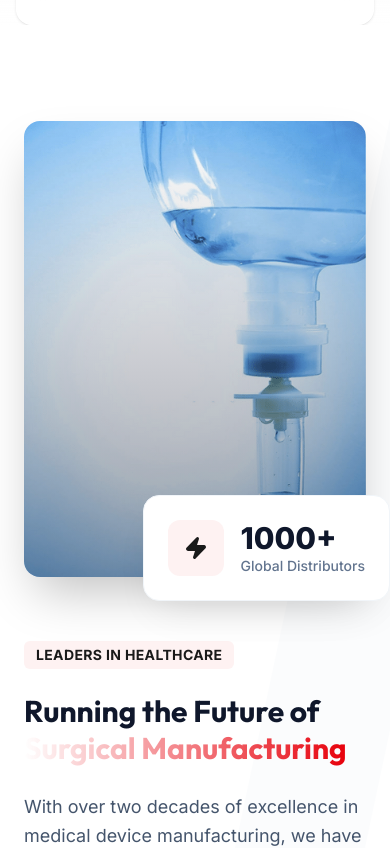
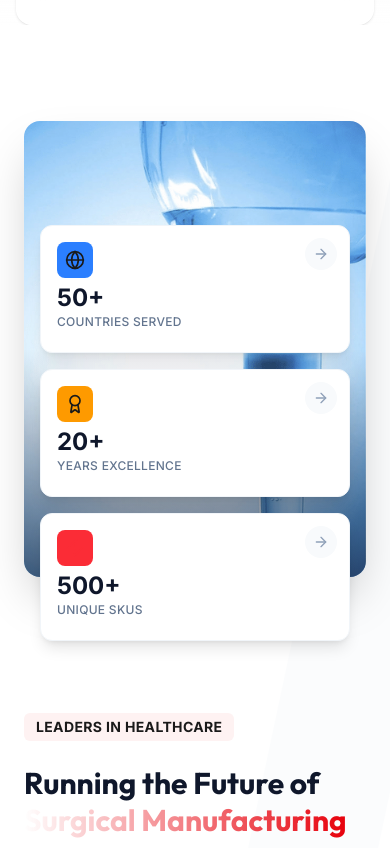
Before and after one commit to nema12344/medical-web, a Next.js app: page / in a window 390 px wide. Shown: the part 1201-2049 px from the top of the page. Built offline with nearby package versions, Linux system fonts and the light colour scheme; grey boxes are pictures that could not be loaded.

Commit message:
design-change

```diff
--- a/app/components/CompanyIntroSection.tsx
+++ b/app/components/CompanyIntroSection.tsx
@@ -1,7 +1,53 @@
 'use client';
-import { CheckCircle2, Zap } from 'lucide-react';
+import { useState } from 'react';
+import { CheckCircle2, Globe, Users, Award, Briefcase, ArrowRight, Zap } from 'lucide-react';
 import Image from 'next/image';
-import { motion } from 'framer-motion';
+import { motion, AnimatePresence } from 'framer-motion';
+
+// --- Reusable Interactive Card Component ---
+const InteractiveStatCard = ({ states }: { states: { icon: any; title: string; desc: string; color: string }[] }) => {
+  const [index, setIndex] = useState(0);
+
+  const nextState = () => {
+    setIndex((prev) => (prev + 1) % states.length);
+  };
+
+  const current = states[index];
+
+  return (
+    <div className="bg-white rounded-xl shadow-lg border border-slate-100 p-4 w-full flex flex-col justify-between h-32 relative overflow-hidden group">
+      <AnimatePresence mode='wait'>
+        <motion.div
+          key={index}
+          initial={{ opacity: 0, y: 10 }}
+          animate={{ opacity: 1, y: 0 }}
+          exit={{ opacity: 0, y: -10 }}
+          transition={{ duration: 0.2 }}
+          className="flex flex-col h-full"
+        >
+          <div className="flex items-start justify-between mb-2">
+            <div className={`p-2 rounded-lg ${current.color} bg-opacity-10 text-${current.color.replace('bg-', '')}`}>
+              <current.icon className={`w-5 h-5 ${current.color.replace('bg-', 'text-')}`} />
+            </div>
+          </div>
+          <div>
+            <div className="text-2xl font-bold text-slate-900 leading-none mb-1">{current.title}</div>
+            <div className="text-xs font-medium text-slate-500 uppercase tracking-wide">{current.desc}</div>
+          </div>
+        </motion.div>
+      </AnimatePresence>
+
+      {/* Interactive Arrow */}
+      <button
+        onClick={nextState}
+        className="absolute top-3 right-3 w-8 h-8 rounded-full bg-slate-50 hover:bg-slate-100 flex items-center justify-center transition-colors text-slate-400 hover:text-medical-red z-10"
+        title="Next Stat"
+      >
+        <ArrowRight className="w-4 h-4" />
+      </button>
+    </div>
+  );
+};
 
 export default function CompanyIntroSection() {
   const certifications = [
@@ -11,6 +57,22 @@ export default function CompanyIntroSection() {
     'MDR 2017 Approved'
   ];
 
+  // Data for the interactive cards
+  const statsData1 = [
+    { icon: Globe, title: "50+", desc: "Countries Served", color: "bg-blue-500" },
+    { icon: Users, title: "1000+", desc: "Global Distributors", color: "bg-indigo-500" }
+  ];
+
+  const statsData2 = [
+    { icon: Award, title: "20+", desc: "Years Excellence", color: "bg-amber-500" },
+    { icon: Briefcase, title: "100%", desc: "Commitment", color: "bg-orange-500" }
+  ];
+
+  const statsData3 = [
+    { icon: Zap, title: "500+", desc: "Unique SKUs", color: "bg-red-500" },
+    { icon: CheckCircle2, title: "Zero", desc: "Defect Rate Goal", color: "bg-emerald-500" }
+  ];
+
   return (
     <section className="py-24 bg-white overflow-hidden relative">
       <div className="absolute top-0 right-0 w-1/3 h-full bg-slate-50 -skew-x-12 z-0 opacity-50" />
@@ -18,7 +80,7 @@ export default function CompanyIntroSection() {
       <div className="max-w-7xl mx-auto px-6 relative z-10">
         <div className="grid grid-cols-1 lg:grid-cols-2 gap-16 items-center">
 
-          {/* LEFT SIDE - Image with Overlay Card */}
+          {/* LEFT SIDE - Image with Overlay Cards */}
           <motion.div
             initial={{ opacity: 0, x: -50 }}
             whileInView={{ opacity: 1, x: 0 }}
@@ -26,7 +88,7 @@ export default function CompanyIntroSection() {
             viewport={{ once: true }}
             className="relative"
           >
-            <div className="relative rounded-2xl overflow-hidden shadow-2xl">
+            <div className="relative rounded-2xl overflow-hidden shadow-2xl mb-6 lg:mb-0">
               <Image
                 src="/images/DISPOSABLE-SURGICAL-ITEMS.png"
                 alt="Medical Manufacturing Facility"
@@ -34,24 +96,15 @@ export default function CompanyIntroSection() {
                 height={500}
                 className="w-full h-auto object-cover hover:scale-105 transition-transform duration-700"
               />
-              <div className="absolute inset-0 bg-gradient-to-t from-slate-900/40 to-transparent" />
+              <div className="absolute inset-0 bg-gradient-to-t from-slate-900/60 via-transparent to-transparent" />
             </div>
 
-            {/* Floating Stats Card */}
-            <motion.div
-              initial={{ y: 20, opacity: 0 }}
-              whileInView={{ y: 0, opacity: 1 }}
-              transition={{ delay: 0.3 }}
-              className="absolute -bottom-6 -right-6 md:top-10 md:left-10 md:right-auto md:bottom-auto bg-white rounded-2xl shadow-[0_20px_40px_-15px_rgba(0,0,0,0.1)] p-6 flex gap-4 items-center border border-slate-100 max-w-xs z-20"
-            >
-              <div className="p-4 rounded-xl bg-red-50 text-medical-red">
-                <Zap className="w-6 h-6 fill-current" />
-              </div>
-              <div>
-                <div className="text-3xl font-extrabold text-slate-900">1000+</div>
-                <div className="text-sm text-slate-500 font-medium">Global Distributors</div>
-              </div>
-            </motion.div>
+            {/* Overlaid Interactive Grid - Horizontal Layout on Desktop */}
+            <div className="absolute -bottom-10 left-4 right-4 lg:left-8 lg:right-auto lg:w-[90%] grid grid-cols-1 sm:grid-cols-3 gap-4">
+              <InteractiveStatCard states={statsData1} />
+              <InteractiveStatCard states={statsData2} />
+              <InteractiveStatCard states={statsData3} />
+            </div>
           </motion.div>
 
           {/* RIGHT SIDE - Content */}
@@ -60,6 +113,7 @@ export default function CompanyIntroSection() {
             whileInView={{ opacity: 1, x: 0 }}
             transition={{ duration: 0.8 }}
             viewport={{ once: true }}
+            className="mt-12 lg:mt-0"
           >
             {/* Highlight Badge */}
             <span className="inline-block py-1 px-3 rounded-md bg-red-50 text-medical-red text-sm font-bold tracking-wide mb-6">
@@ -83,13 +137,19 @@ export default function CompanyIntroSection() {
             </div>
 
             {/* Certifications List */}
-            <div className="grid grid-cols-1 sm:grid-cols-2 gap-3">
+            <div className="grid grid-cols-1 sm:grid-cols-2 gap-3 mb-8">
               {certifications.map((cert, index) => (
                 <div key={index} className="flex items-center gap-3 p-3 rounded-lg hover:bg-slate-50 transition-colors">
                   <CheckCircle2 className="w-5 h-5 text-medical-red flex-shrink-0" />
                   <span className="text-slate-700 font-medium">{cert}</span>
                 </div>
               ))}
+            </div>
+
+            {/* Subtle Interactive Hint */}
+            <div className="flex items-center gap-2 text-sm text-slate-400 italic">
+              <div className="w-8 h-[1px] bg-slate-300"></div>
+              <span>Click arrows on the stats to see more</span>
             </div>
 
           </motion.div>
--- /dev/null
+++ b/app/components/ScrollingServices.tsx
@@ -0,0 +1,194 @@
+'use client';
+
+import React from 'react';
+import { Swiper, SwiperSlide } from 'swiper/react';
+import { Pagination, Autoplay, Navigation } from 'swiper/modules';
+import 'swiper/css';
+import 'swiper/css/pagination';
+import 'swiper/css/navigation';
+import {
+    Factory, Globe, Info, Award, ArrowRight, ShieldCheck, Truck,
+    Stethoscope, Microscope, Syringe, Tag, Leaf
+} from 'lucide-react';
+import Link from 'next/link';
+
+const services = [
+    {
+        id: 1,
+        title: 'Quality Parameters',
+        description: 'Stringent quality control measures ensuring the highest standards in medical device manufacturing.',
+        icon: Award,
+        link: '#'
+    },
+    {
+        id: 2,
+        title: 'Contract MFG.',
+        description: 'Comprehensive contract manufacturing services tailored to meet specific client requirements.',
+        icon: Factory,
+        link: '#'
+    },
+    {
+        id: 3,
+        title: 'Export Unit',
+        description: 'Global distribution network serving healthcare providers across international markets.',
+        icon: Globe,
+        link: '#'
+    },
+    {
+        id: 4,
+        title: 'About Company',
+        description: 'Leading manufacturer with decades of experience in surgical disposables and medical devices.',
+        icon: Info,
+        link: '#'
+    },
+    {
+        id: 5,
+        title: 'Regulatory Support',
+        description: 'Full assistance with FDA, CE, and ISO documentations for international product registration.',
+        icon: ShieldCheck,
+        link: '#'
+    },
+    {
+        id: 6,
+        title: 'Custom Logistics',
+        description: 'Specialized cold-chain and secure logistics solutions for sensitive medical equipment.',
+        icon: Truck,
+        link: '#'
+    },
+    {
+        id: 7,
+        title: 'Clinical Training',
+        description: 'On-site workshops and digital materials to train staff on the proper usage of our devices.',
+        icon: Stethoscope,
+        link: '#'
+    },
+    {
+        id: 8,
+        title: 'R&D Innovation',
+        description: 'Continuous innovation in material science and product design to improve patient outcomes.',
+        icon: Microscope,
+        link: '#'
+    },
+    {
+        id: 9,
+        title: 'Sterilization Services',
+        description: 'In-house ETO and Gamma sterilization facilities ensuring 100% sterile and safe products.',
+        icon: Syringe,
+        link: '#'
+    },
+    {
+        id: 10,
+        title: 'Private Labeling',
+        description: 'End-to-end OEM/ODM solutions allowing brands to launch premium medical products.',
+        icon: Tag,
+        link: '#'
+    },
+    {
+        id: 11,
+        title: 'Sustainable Tech',
+        description: 'Eco-friendly manufacturing processes committed to reducing carbon footprint in healthcare.',
+        icon: Leaf,
+        link: '#'
+    }
+];
+
+export default function ScrollingServices() {
+    return (
+        <section className="py-20 bg-gray-50 overflow-hidden relative group/section">
+            <div className="max-w-[1400px] mx-auto px-6">
+                <Swiper
+                    modules={[Pagination, Autoplay, Navigation]}
+                    spaceBetween={30}
+                    slidesPerView={1.2}
+                    centeredSlides={false}
+                    grabCursor={true}
+                    loop={true}
+                    autoplay={{
+                        delay: 3000,
+                        disableOnInteraction: false,
+                        pauseOnMouseEnter: true
+                    }}
+                    navigation={true}
+                    pagination={{ clickable: true, dynamicBullets: true }}
+                    breakpoints={{
+                        640: { slidesPerView: 2.2 },
+                        1024: { slidesPerView: 3.5 },
+                        1280: { slidesPerView: 4 }
+                    }}
+                    className="pb-16 service-swiper !overflow-visible"
+                >
+                    {services.map((item) => (
+                        <SwiperSlide key={item.id} className="h-full pt-4 pb-4">
+                            <div className="bg-white rounded-3xl p-10 shadow-[0_10px_30px_-10px_rgba(0,0,0,0.05)] hover:shadow-[0_20px_40px_-10px_rgba(208,37,44,0.15)] transition-all duration-300 flex flex-col items-center text-center h-[450px] border border-gray-100 group relative top-0 hover:-top-2">
+
+                                {/* Icon Circle */}
+                                <div className="w-20 h-20 rounded-full bg-red-50 flex items-center justify-center mb-8 group-hover:scale-110 transition-transform duration-300 group-hover:bg-red-100">
+                                    <item.icon className="w-8 h-8 text-[#D0252C]" strokeWidth={1.5} />
+                                </div>
+
+                                {/* Content */}
+                                <h3 className="text-2xl font-bold text-slate-900 mb-4 font-heading group-hover:text-[#D0252C] transition-colors">{item.title}</h3>
+                                <p className="text-slate-500 leading-relaxed mb-8 max-w-xs mx-auto text-sm">
+                                    {item.description}
+                                </p>
+
+                                {/* Arrow Button */}
+                                <div className="mt-auto">
+                                    <Link href={item.link} onClick={(e) => { if (item.link === '#') e.preventDefault() }}>
+                                        <button className="w-14 h-14 rounded-full bg-slate-900 text-white flex items-center justify-center group-hover:bg-[#D0252C] transition-colors duration-300 shadow-lg cursor-pointer">
+                                            <ArrowRight className="w-6 h-6" />
+                                        </button>
+                                    </Link>
+                                </div>
+
+                            </div>
+                        </SwiperSlide>
+                    ))}
+                </Swiper>
+            </div>
+
+            <style jsx global>{`
+        .service-swiper .swiper-pagination-bullet {
+          width: 8px;
+          height: 8px;
+          background: #cbd5e1;
+          opacity: 1;
+          transition: all 0.3s ease;
+        }
+        .service-swiper .swiper-pagination-bullet-active {
+          background: #D0252C;
+          width: 24px;
+          border-radius: 4px;
+        }
+
+        /* Custom Navigation Arrows */
+        .service-swiper .swiper-button-next,
+        .service-swiper .swiper-button-prev {
+          color: #1a1a1a;
+          background: white;
+          width: 48px;
+          height: 48px;
+          border-radius: 50%;
+          box-shadow: 0 4px 12px rgba(0,0,0,0.1);
+          transition: all 0.3s ease;
+        }
+
+        .service-swiper .swiper-button-next:after,
+        .service-swiper .swiper-button-prev:after {
+          font-size: 20px;
+          font-weight: bold;
+        }
+
+        .service-swiper .swiper-button-next:hover,
+        .service-swiper .swiper-button-prev:hover {
+          background: #D0252C;
+          color: white;
+        }
+
+        .service-swiper .swiper-button-disabled {
+          opacity: 0;
+        }
+      `}</style>
+        </section>
+    );
+}
--- a/app/page.tsx
+++ b/app/page.tsx
@@ -13,6 +13,7 @@ import HeroAbout from "./components/HeroAbout";
 import MedicalSections from "./components/MedicalSections";
 import SectionWrapper from "./components/SectionWrapper";
 import HighlightsMUI from "./components/HighlightsMUI";
+import ScrollingServices from "./components/ScrollingServices";
 
 export const metadata = {
   title: "Tnx Surgical Surgical",
@@ -33,6 +34,10 @@ export default function Home() {
 
           <SectionWrapper>
             <HighlightsMUI />
+          </SectionWrapper>
+
+          <SectionWrapper>
+            <ScrollingServices />
           </SectionWrapper>
 
           <SectionWrapper>
```
